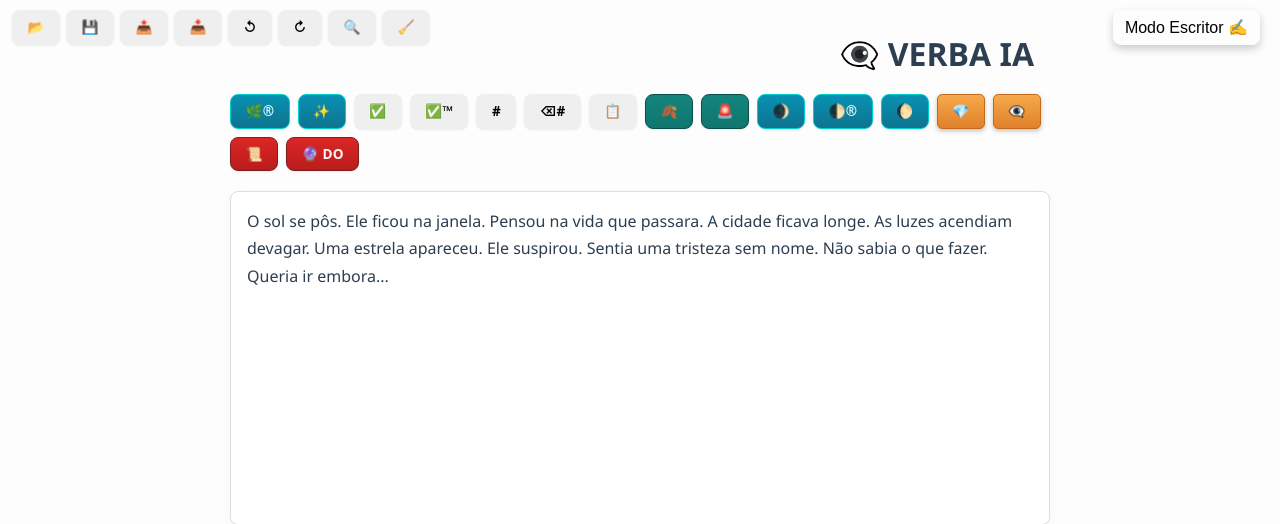
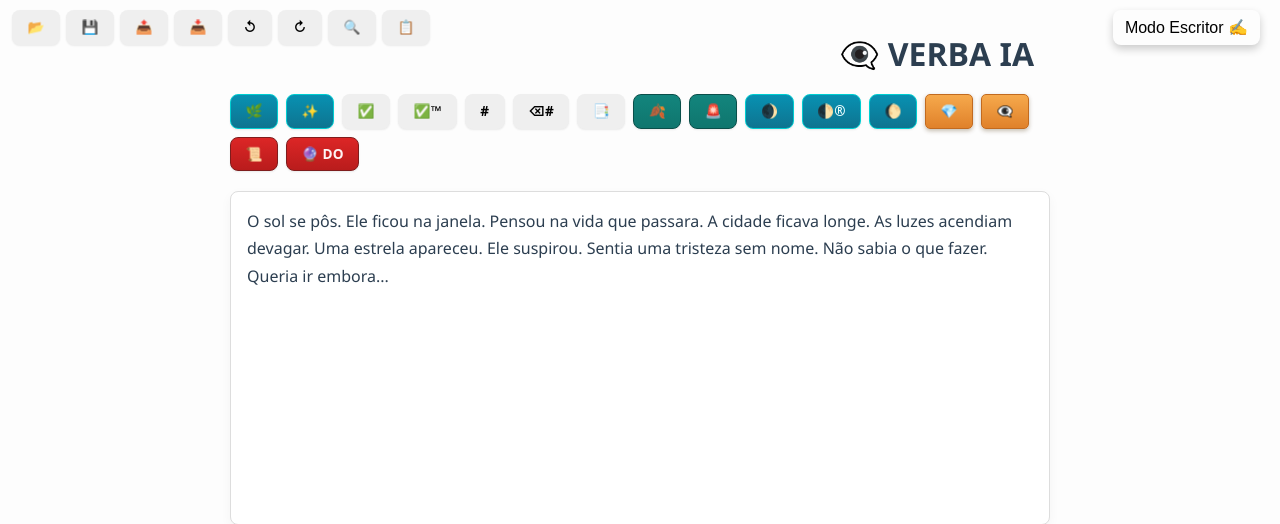
Before and after one commit to benilto87/verbaia1, a Flask app: page / in a window 1280 px wide. Shown: the top 524 px of the page. Run offline with Flask 3, Linux system fonts and the light colour scheme; the visitor is signed in with stand-in values (Sample User, id 1).

Commit message:
sem @ na plantinha + ajuste memoria das primeira aba

```diff
--- a/static/js/funcoes_ordinarias.js
+++ b/static/js/funcoes_ordinarias.js
@@ -84,8 +84,25 @@ function carregarConteudoAtual() {
 
 // ✅ Carrega a primeira aba automaticamente ao abrir
 document.addEventListener("DOMContentLoaded", () => {
-  criarNovaAba(); // cria e carrega lousa-1
+  // cria e carrega a primeira aba
+  criarNovaAba();
+
+  const editor = document.getElementById("editor");
+
+  // 🔥 qualquer mudança no editor salva o estado
+  editor.addEventListener("input", () => {
+    salvarConteudoAtual();
+  });
+
+  // 🔥 reforço explícito para colar nativo (mobile)
+  editor.addEventListener("paste", () => {
+    setTimeout(() => {
+      salvarConteudoAtual();
+    }, 0);
+  });
 });
+
+
 
 // INSERIR E REMOVER MARCAÇÕES ❌ *****************************************************************************************************************************
 
--- a/templates/index.html
+++ b/templates/index.html
@@ -84,10 +84,11 @@
   <button class="toolbar-button botao-fixo-tarefa" onclick="undo()" title="Desfazer">↺</button>
   <button class="toolbar-button botao-fixo-tarefa" onclick="redo()" title="Refazer">↻</button>
   <button class="toolbar-button botao-fixo-tarefa" onclick="abrirBusca()" title="Busca interna">🔍</button>
-  <button class="toolbar-button botao-fixo-tarefa" onclick="cleanSymbols()" title="Limpar Símbolos">🧹</button>
+  <button id="copyButton" class="toolbar-button botao-fixo-tarefa" onclick="copyText()" title="Copiar Texto">📋</button>
+<!--  <button class="toolbar-button botao-fixo-tarefa" onclick="cleanSymbols()" title="Limpar Símbolos">🧹</button>-->
 </div>
 
-<button class="toolbar-button botao-fixo-tarefa botao-turquesa" onclick="abrirPlacaTemperatura(this, corrigirTexto2b, 0.88)" title="Analisar com IA">🌿® </button>
+<button class="toolbar-button botao-fixo-tarefa botao-turquesa" onclick="abrirPlacaTemperatura(this, corrigirTexto2b, 0.88)" title="Analisar com IA">🌿 </button>
 <button class="toolbar-button botao-fixo-tarefa botao-turquesa" onclick="corrigirTexto()" title="Corrigir Texto">✨</button>
 
 <button class="toolbar-button botao-fixo-tarefa" onclick="corrigirGramatica()" title="Corrigir Texto">✅</button>
@@ -107,7 +108,7 @@
 <button class="toolbar-button botao-modificavel" onclick="numberSentencesBy2()" title="Numerar por blocos de 2 frases">#2</button>
 <button class="toolbar-button botao-modificavel" onclick="numberSentencesBy3()" title="Numerar por blocos de 3 frases">#3</button>
 <button class="toolbar-button botao-fixo-tarefa" onclick="removeNumbering()" title="Remover Numeração">⌫#</button>
-<button id="copyButton" class="toolbar-button botao-fixo-tarefa" onclick="pasteText()" title="Colar Texto">📋</button>
+<button id="copyButton" class="toolbar-button botao-fixo-tarefa" onclick="pasteText()" title="Colar Texto">📑</button>
 <button class="toolbar-button botao-modificavel" onclick="removerFormatacaoSelecao()" title="Remover Estilo da Seleção">🧽</button>
 
 <!-- Botões de análise -->
```
